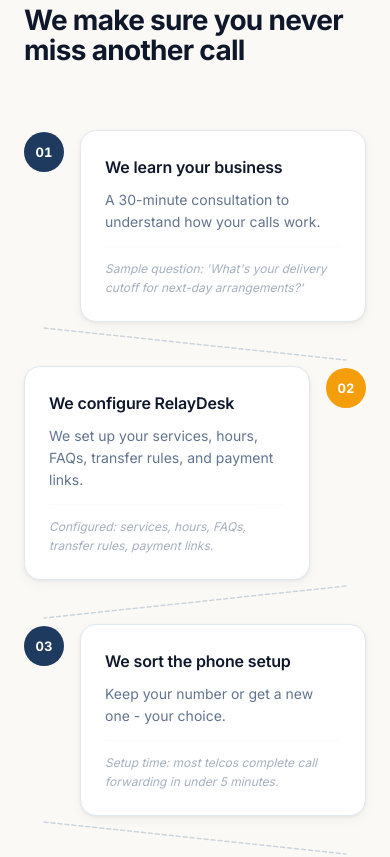
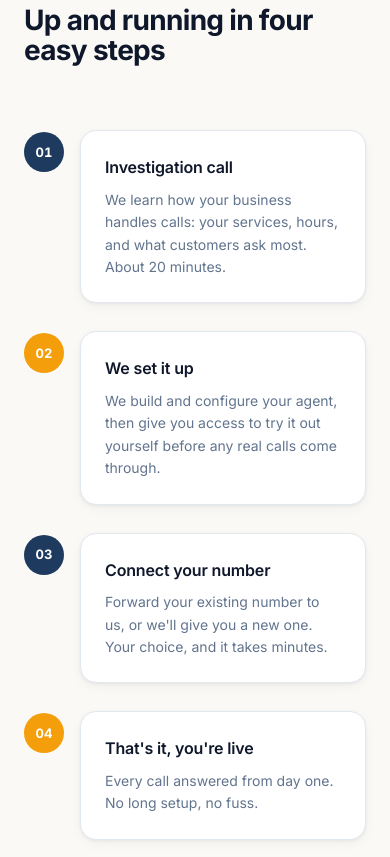
Before and after one commit to mrjonleetaylor-art/backbonelabs, a Next.js app: page / in a window 390 px wide. Shown: the part 3080-3937 px from the top of the page. Built offline with nearby package versions, Linux system fonts and the light colour scheme.

Commit message:
Rewrite How it works section to four steps; remove mobile connectors
Co-Authored-By: Claude Opus 4.8 <noreply@anthropic.com>

```diff
--- a/components/HowItWorks.tsx
+++ b/components/HowItWorks.tsx
@@ -1,5 +1,5 @@
 "use client"
-import { useRef, useState } from "react"
+import { useRef } from "react"
 import { motion, useScroll, useTransform } from "framer-motion"
 
 const ease = [0.22, 1, 0.36, 1] as const
@@ -8,57 +8,41 @@ const spring = [0.34, 1.56, 0.64, 1] as const
 const steps = [
   {
     number: "01",
-    title: "We learn your business",
-    summary: "A 30-minute consultation to understand how your calls work.",
-    example: "Sample question: 'What's your delivery cutoff for next-day arrangements?'",
+    title: "Investigation call",
+    summary: "We learn how your business handles calls: your services, hours, and what customers ask most. About 20 minutes.",
   },
   {
     number: "02",
-    title: "We configure RelayDesk",
-    summary: "We set up your services, hours, FAQs, transfer rules, and payment links.",
-    example: "Configured: services, hours, FAQs, transfer rules, payment links.",
+    title: "We set it up",
+    summary: "We build and configure your agent, then give you access to try it out yourself before any real calls come through.",
   },
   {
     number: "03",
-    title: "We sort the phone setup",
-    summary: "Keep your number or get a new one - your choice.",
-    example: "Setup time: most telcos complete call forwarding in under 5 minutes.",
+    title: "Connect your number",
+    summary: "Forward your existing number to us, or we'll give you a new one. Your choice, and it takes minutes.",
   },
   {
     number: "04",
-    title: "Go live",
-    summary: "Your first call is usually within hours of setup.",
-    example: "First 48 hours: we monitor every call and adjust in real time if needed.",
-  },
-  {
-    number: "05",
-    title: "Ongoing support",
-    summary: "We're here whenever something needs updating.",
-    example: "We tune your setup based on real call patterns each week.",
+    title: "That's it, you're live",
+    summary: "Every call answered from day one. No long setup, no fuss.",
   },
 ]
 
 function StepCard({
   step,
-  example,
   fromLeft,
   delay,
 }: {
   step: typeof steps[0]
-  example: string
   fromLeft: boolean
   delay: number
 }) {
-  const [hovered, setHovered] = useState(false)
-
   return (
     <motion.div
       initial={{ opacity: 0, x: fromLeft ? -40 : 40 }}
       whileInView={{ opacity: 1, x: 0 }}
       viewport={{ once: true, margin: "-8%" }}
       transition={{ duration: 0.55, ease, delay }}
-      onHoverStart={() => setHovered(true)}
-      onHoverEnd={() => setHovered(false)}
       whileHover={{ y: -4, boxShadow: "0 12px 32px rgba(15,23,42,0.12), 0 2px 8px rgba(15,23,42,0.06)" }}
       className="bg-white rounded-2xl border border-slate-200 p-6 cursor-default"
       style={{ boxShadow: "0 1px 3px rgba(15,23,42,0.06), 0 4px 12px rgba(15,23,42,0.04)" }}
@@ -67,13 +51,6 @@ function StepCard({
         {step.title}
       </h3>
       <p className="text-[14px] text-slate-500 leading-[1.6]">{step.summary}</p>
-
-      <p
-        className="text-[12px] text-[#1E3A5F] italic mt-3 pt-3 border-t border-slate-100 transition-opacity duration-200"
-        style={{ opacity: hovered ? 1 : 0.4 }}
-      >
-        {example}
-      </p>
     </motion.div>
   )
 }
@@ -106,7 +83,7 @@ export default function HowItWorks() {
             How it works
           </span>
           <h2 className="text-[clamp(28px,3.5vw,44px)] font-bold leading-[1.1] tracking-[-0.025em] text-slate-900 mt-1.5">
-            We make sure you never miss another call
+            Up and running in four easy steps
           </h2>
         </motion.div>
 
@@ -133,7 +110,7 @@ export default function HowItWorks() {
                   {/* Left column */}
                   <div className="hidden lg:block">
                     {isLeft && (
-                      <StepCard step={step} example={step.example} fromLeft delay={0.1} />
+                      <StepCard step={step} fromLeft delay={0.1} />
                     )}
                   </div>
 
@@ -156,7 +133,7 @@ export default function HowItWorks() {
                   {/* Right column */}
                   <div className="hidden lg:block">
                     {!isLeft && (
-                      <StepCard step={step} example={step.example} fromLeft={false} delay={0.1} />
+                      <StepCard step={step} fromLeft={false} delay={0.1} />
                     )}
                   </div>
 
@@ -165,16 +142,13 @@ export default function HowItWorks() {
             })}
           </div>
 
-          {/* Mobile: alternating badge sides with snaking connector */}
-          <div className="lg:hidden flex flex-col">
+          {/* Mobile: badges left-aligned, steps stacked with even spacing */}
+          <div className="lg:hidden flex flex-col gap-7">
             {steps.map((step, i) => {
-              const isLeft = i % 2 === 0
-              const circleColor = isLeft ? "#1E3A5F" : "#F59E0B"
+              const circleColor = i % 2 === 0 ? "#1E3A5F" : "#F59E0B"
 
               return (
-                <div key={`mob-${step.number}`}>
-                  {/* Badge alternates: odd steps (01,03,05) left, even steps (02,04) right */}
-                  <div className={`flex gap-4 items-start${!isLeft ? ' flex-row-reverse' : ''}`}>
+                <div key={`mob-${step.number}`} className="flex gap-4 items-start">
                   <div
                     className="w-10 h-10 rounded-full flex items-center justify-center flex-shrink-0 mt-0.5"
                     style={{ background: circleColor }}
@@ -184,34 +158,8 @@ export default function HowItWorks() {
                     </span>
                   </div>
                   <div className="flex-1">
-                      <StepCard step={step} example={step.example} fromLeft={isLeft} delay={0} />
+                    <StepCard step={step} fromLeft delay={0} />
                   </div>
-                  </div>
-
-                  {/* Diagonal dashed connector to next step's badge.
-                      The wrapper is offset by 20px (half badge width w-10=40px) and
-                      shrunk by 40px total so 0% / 100% land exactly on badge centres. */}
-                  {i < steps.length - 1 && (
-                    <div style={{ marginLeft: "20px", width: "calc(100% - 40px)" }}>
-                      <svg
-                        width="100%"
-                        height="44"
-                        aria-hidden="true"
-                        className="block overflow-visible"
-                      >
-                        <line
-                          x1={isLeft ? "0%" : "100%"}
-                          y1="6"
-                          x2={isLeft ? "100%" : "0%"}
-                          y2="38"
-                          stroke="#CBD5E1"
-                          strokeWidth="1.5"
-                          strokeDasharray="4 3"
-                          strokeLinecap="round"
-                        />
-                      </svg>
-                    </div>
-                  )}
                 </div>
               )
             })}
```
Lines whose indentation alone changed are shown as unchanged.
